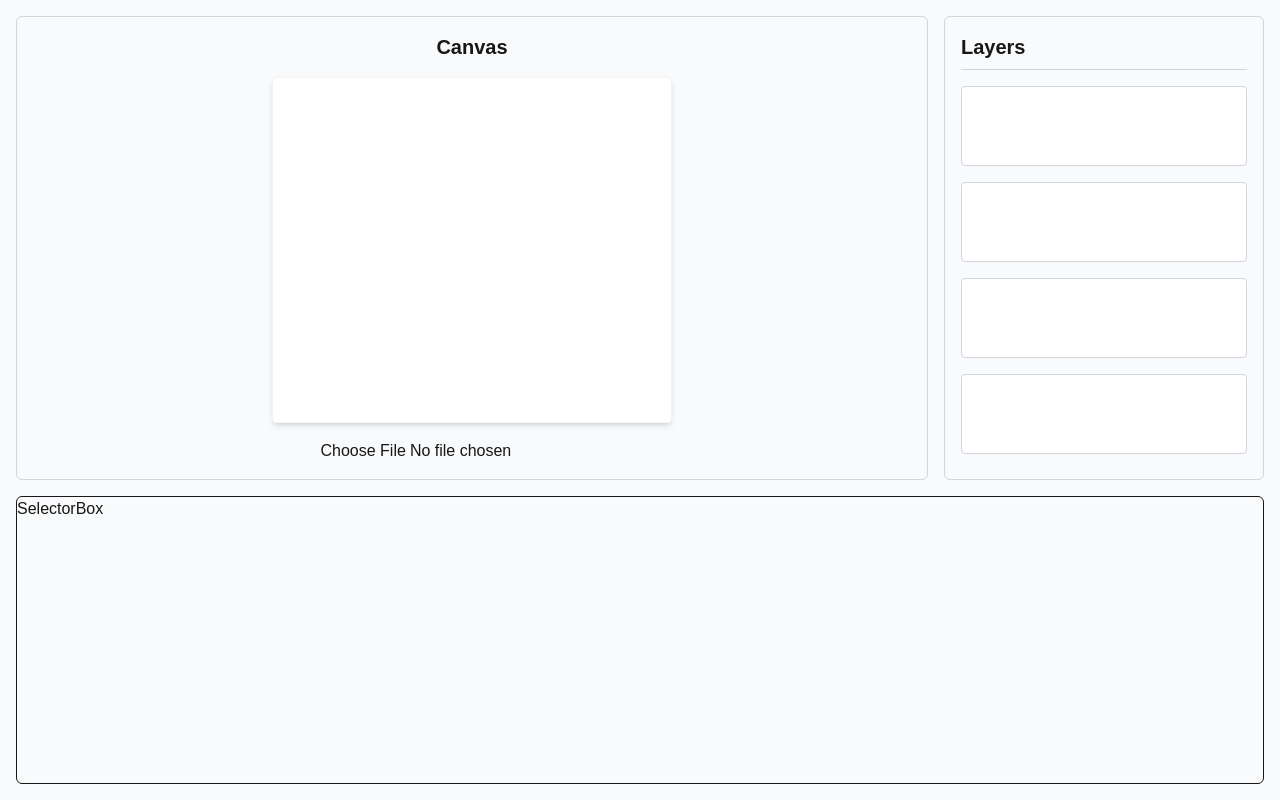
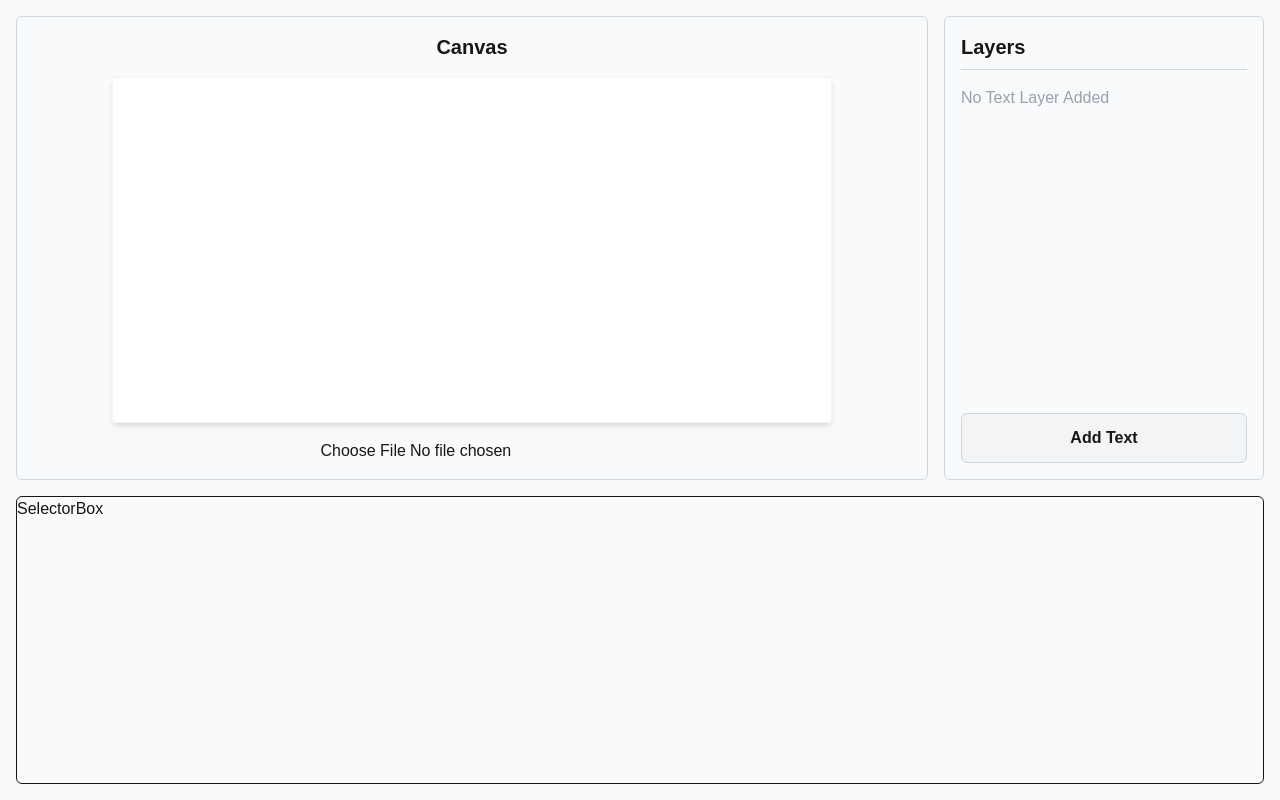
Before and after one commit to mdmaroof/image_text_composer, a Next.js app: page / in a window 1280 px wide. Built offline with nearby package versions, Linux system fonts and the light colour scheme.

Commit message:
content layer, button and hooks

```diff
--- a/src/component/canvas/index.tsx
+++ b/src/component/canvas/index.tsx
@@ -62,7 +62,7 @@ const Canvas = () => {
       >
         <canvas
           ref={canvasRef}
-          className="bg-white shadow-md border border-gray-100 rounded w-[400px] h-full"
+          className="bg-white shadow-md border border-gray-100 rounded w-[720px] h-full"
         ></canvas>
       </section>
 
--- /dev/null
+++ b/src/component/common/Button.tsx
@@ -0,0 +1,17 @@
+type ButtonType = {
+  label: string;
+  onClick: () => void;
+};
+
+const Button = ({ label, onClick }: ButtonType) => {
+  return (
+    <button
+      onClick={() => onClick()}
+      className="bg-gray-100 hover:bg-gray-200 mx-4 py-3 border border-gray-300 rounded-md font-bold transition-all cursor-pointer"
+    >
+      {label}
+    </button>
+  );
+};
+
+export default Button;
--- a/src/component/layers/index.tsx
+++ b/src/component/layers/index.tsx
@@ -1,4 +1,10 @@
+"use client";
+import { useLayersHook } from "@/hooks/layers";
+import Button from "../common/Button";
+import LayerCard from "./layerCard";
+
 const Layers = () => {
+  const { setTextLayers, textLayers } = useLayersHook();
   return (
     <main
       id="layers"
@@ -10,15 +16,15 @@ const Layers = () => {
       </div>
       <section
         id="listing"
-        className="flex flex-col gap-4 px-4 overflow-y-auto"
+        className="flex flex-col flex-1 gap-4 px-4 overflow-y-auto"
       >
-        <div className="bg-white border border-gray-300 rounded w-full h-20 shrink-0" />
-        <div className="bg-white border border-gray-300 rounded w-full h-20 shrink-0" />
-        <div className="bg-white border border-gray-300 rounded w-full h-20 shrink-0" />
-        <div className="bg-white border border-gray-300 rounded w-full h-20 shrink-0" />
-        <div className="bg-white border border-gray-300 rounded w-full h-20 shrink-0" />
-        <div className="bg-white border border-gray-300 rounded w-full h-20 shrink-0" />
+        {/* <LayerCard selected number={1} label="heloo world" /> */}
+        {textLayers.length === 0 && (
+          <h1 className="text-gray-400">No Text Layer Added</h1>
+        )}
       </section>
+
+      <Button label="Add Text" onClick={() => {}} />
     </main>
   );
 };
--- /dev/null
+++ b/src/component/layers/layerCard.tsx
@@ -0,0 +1,20 @@
+type LayerCardType = {
+  label: string;
+  number: number;
+  selected?: boolean;
+};
+
+const LayerCard = ({ label, number, selected }: LayerCardType) => {
+  return (
+    <div
+      className={`flex flex-col justify-center ${
+        selected ? "border-orange-600" : "border-gray-300"
+      } bg-white px-2 py-2 border  rounded w-full h-20 shrink-0`}
+    >
+      <h2 className="font-bold text-gray-800 text-lg">Layer {number}</h2>
+      <h4 className="text-gray-600">{label}</h4>
+    </div>
+  );
+};
+
+export default LayerCard;
--- /dev/null
+++ b/src/hooks/layers.tsx
@@ -0,0 +1,11 @@
+"use client";
+import { useState } from "react";
+
+type TextLayerType = {
+  id: number;
+  text: string;
+};
+export const useLayersHook = () => {
+  const [textLayers, setTextLayers] = useState<TextLayerType[]>([]);
+  return { textLayers, setTextLayers };
+};
```
